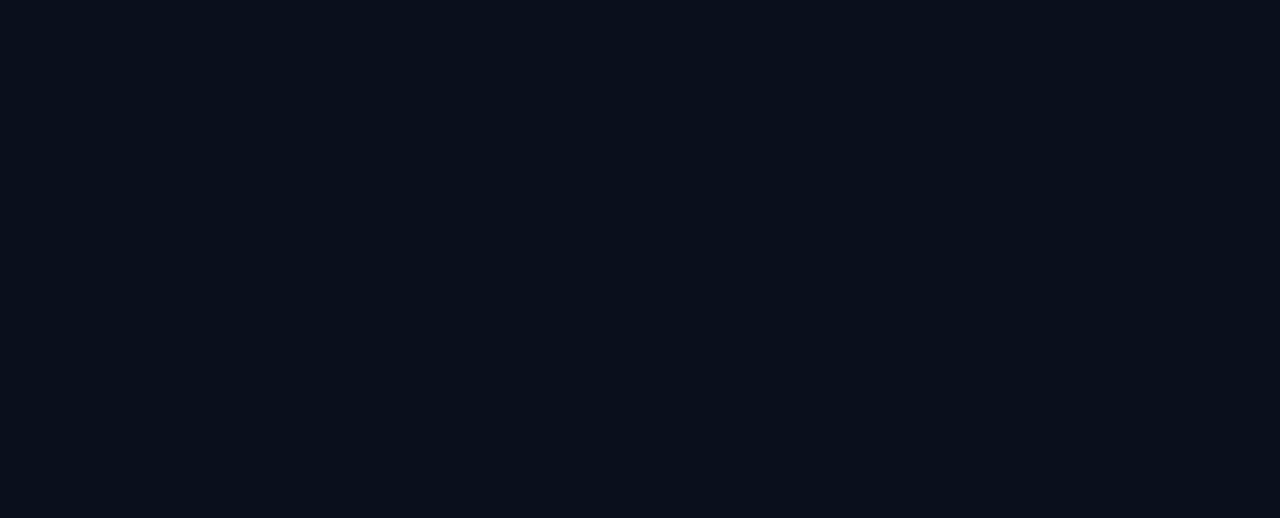
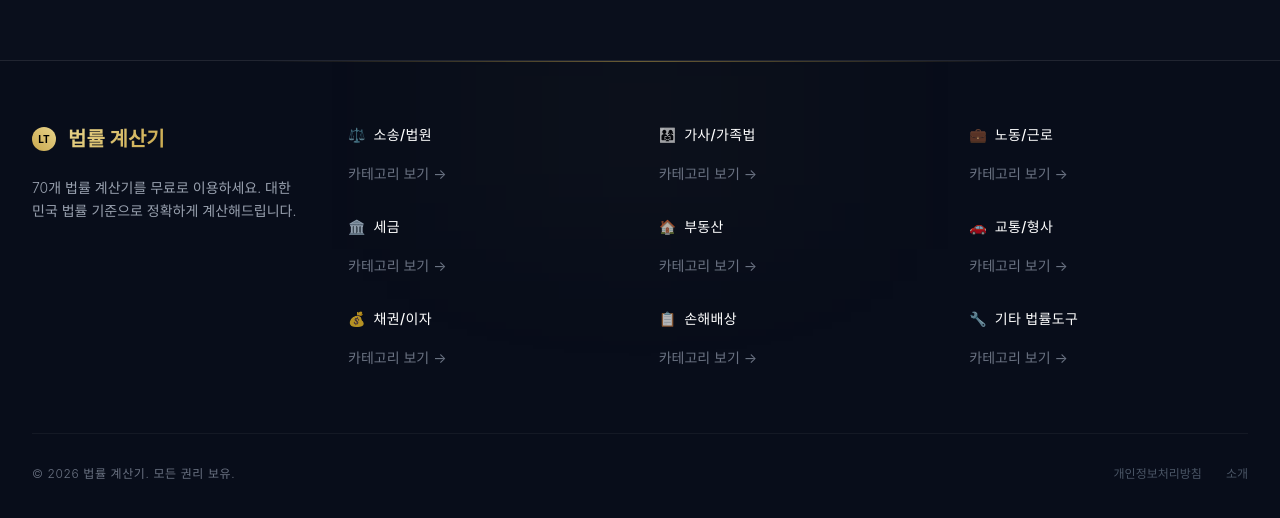
Before and after one commit to SublimerNJ/law-calc, a Next.js app: page / in a window 1280 px wide. Shown: the part 916-1434 px from the top of the page. Before the commit the page ends 800 px from the top, so only its background shows below. Built offline with nearby package versions, Linux system fonts and the light colour scheme; a web font is replaced by a local one.

Commit message:
feat(01-02): create Footer, wire layout, add light theme overrides
- Footer with brand, 9-category grid, copyright, legal links
- Layout.tsx imports Header/Footer around main content
- Light theme CSS overrides for glass-panel, premium-card, text-gradient-gold
- pt-20 offset for fixed header

```diff
--- a/src/app/globals.css
+++ b/src/app/globals.css
@@ -24,6 +24,51 @@
 
 :root {
   color-scheme: dark;
+}
+
+/* Light theme overrides */
+.light {
+  --color-background: #f8f9fc;
+  --color-foreground: #1a1a2e;
+
+  --color-surface-50: #ffffff;
+  --color-surface-100: #f1f3f8;
+  --color-surface-200: #e4e7ef;
+  --color-surface-300: #d1d5e0;
+
+  --color-border-subtle: rgba(0, 0, 0, 0.06);
+  --color-border-default: rgba(0, 0, 0, 0.1);
+  --color-border-hover: rgba(201, 168, 76, 0.4);
+
+  color-scheme: light;
+}
+
+.light body {
+  background-color: var(--color-background);
+  color: var(--color-foreground);
+}
+
+.light .glass-panel {
+  background: rgba(255, 255, 255, 0.7);
+  border-color: rgba(0, 0, 0, 0.08);
+  box-shadow: 0 4px 30px rgba(0, 0, 0, 0.05);
+}
+
+.light .premium-card {
+  background: linear-gradient(145deg, #ffffff 0%, #f8f9fc 100%);
+  border-color: rgba(0, 0, 0, 0.08);
+}
+
+.light .premium-card:hover {
+  border-color: var(--color-border-hover);
+  box-shadow: 0 12px 40px rgba(0, 0, 0, 0.1), 0 0 20px rgba(201, 168, 76, 0.08);
+}
+
+.light .text-gradient-gold {
+  background: linear-gradient(135deg, #a0842e 0%, #c9a84c 100%);
+  -webkit-background-clip: text;
+  -webkit-text-fill-color: transparent;
+  background-clip: text;
 }
 
 *,
--- a/src/app/layout.tsx
+++ b/src/app/layout.tsx
@@ -1,5 +1,7 @@
 import type { Metadata } from 'next';
 import { ThemeProvider } from 'next-themes';
+import Header from '@/components/layout/Header';
+import Footer from '@/components/layout/Footer';
 import './globals.css';
 
 export const metadata: Metadata = {
@@ -30,9 +32,11 @@ export default function RootLayout({
       </head>
       <body className="min-h-screen flex flex-col bg-[var(--color-background)] text-[var(--color-foreground)] font-sans antialiased selection:bg-[#c9a84c] selection:text-black">
         <ThemeProvider attribute="class" defaultTheme="dark" enableSystem>
-          <main className="flex-1 relative z-10">
+          <Header />
+          <main className="flex-1 relative z-10 pt-20">
             {children}
           </main>
+          <Footer />
         </ThemeProvider>
       </body>
     </html>
--- /dev/null
+++ b/src/components/layout/Footer.tsx
@@ -0,0 +1,64 @@
+import Link from 'next/link';
+import { CATEGORIES } from '@/lib/tools-data';
+
+export default function Footer() {
+  return (
+    <footer className="relative bg-[#080d1a] border-t border-white/10 mt-24 overflow-hidden">
+      {/* Decorative gradient accent line */}
+      <div className="absolute top-0 left-1/2 -translate-x-1/2 w-full max-w-3xl h-px bg-gradient-to-r from-transparent via-[#c9a84c] to-transparent opacity-50" />
+      <div className="absolute top-0 left-1/2 -translate-x-1/2 w-96 h-32 bg-[#c9a84c]/5 blur-[100px] pointer-events-none" />
+
+      <div className="max-w-7xl mx-auto px-4 sm:px-6 lg:px-8 py-16 relative z-10">
+        <div className="grid grid-cols-1 md:grid-cols-4 gap-12">
+          {/* Brand */}
+          <div className="md:col-span-1">
+            <Link href="/" className="flex items-center gap-3 mb-6">
+              <div className="w-6 h-6 rounded-full bg-gradient-to-tr from-[#c9a84c] to-[#e8d48b] flex items-center justify-center">
+                <span className="text-black text-[10px] font-bold">LT</span>
+              </div>
+              <span className="text-xl font-sans text-gradient-gold font-bold">
+                법률 계산기
+              </span>
+            </Link>
+            <p className="text-sm text-gray-400 leading-relaxed font-light">
+              70개 법률 계산기를 무료로 이용하세요. 대한민국 법률 기준으로 정확하게 계산해드립니다.
+            </p>
+          </div>
+
+          {/* Categories */}
+          <div className="md:col-span-3 grid grid-cols-2 sm:grid-cols-3 gap-8">
+            {CATEGORIES.map((cat) => (
+              <div key={cat.id} className="group">
+                <h3 className="text-sm font-medium text-white mb-4 flex items-center gap-2">
+                  <span className="opacity-70 group-hover:opacity-100 transition-opacity">{cat.icon}</span>
+                  <span className="tracking-wide">{cat.name}</span>
+                </h3>
+                <ul className="space-y-3">
+                  <li>
+                    <Link
+                      href={`/#${cat.id}`}
+                      className="text-sm text-gray-500 hover:text-[#c9a84c] transition-colors duration-300"
+                    >
+                      카테고리 보기 →
+                    </Link>
+                  </li>
+                </ul>
+              </div>
+            ))}
+          </div>
+        </div>
+
+        {/* Bottom bar */}
+        <div className="mt-16 pt-8 border-t border-white/5 flex flex-col sm:flex-row items-center justify-between gap-4">
+          <p className="text-xs text-gray-500 font-light tracking-wider">
+            © 2026 법률 계산기. 모든 권리 보유.
+          </p>
+          <div className="flex items-center gap-6 text-xs text-gray-600">
+            <Link href="/privacy" className="hover:text-gray-400 transition-colors">개인정보처리방침</Link>
+            <Link href="/about" className="hover:text-gray-400 transition-colors">소개</Link>
+          </div>
+        </div>
+      </div>
+    </footer>
+  );
+}
```
